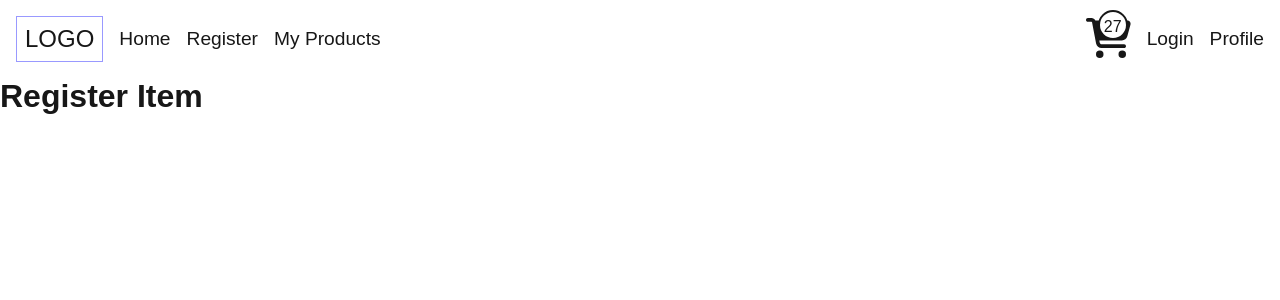
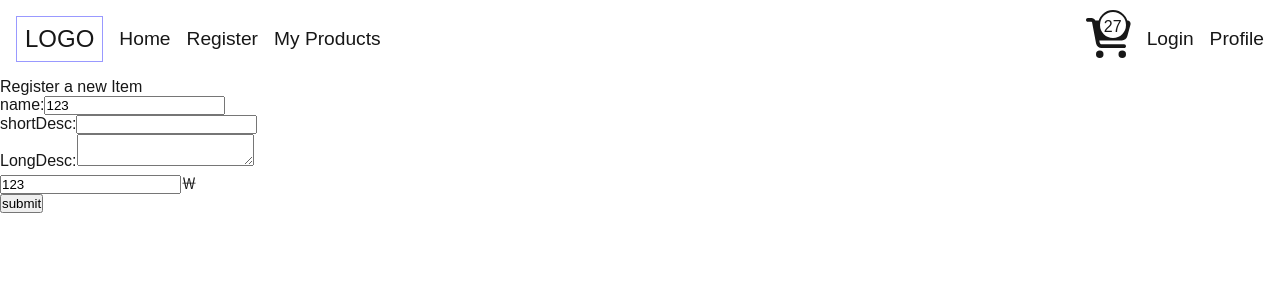
Before and after one commit to KooBonchan/next-test-shop, a Next.js app: page /register-item in a window 1280 px wide. Shown: the top 300 px of the page. Built offline with nearby package versions, Linux system fonts and the light colour scheme; a web font is replaced by a local one.

Commit message:
Feature: item register template, Diagram: ERD

```diff
--- a/src/app/my-item/page.tsx
+++ b/src/app/my-item/page.tsx
@@ -1,3 +1,7 @@
 export default function MyItemPage() {
-  return (<>MY ITEM</>);
+  return (
+  <>
+  MY ITEM
+  </>
+  );
 }
--- a/src/app/register-item/page.tsx
+++ b/src/app/register-item/page.tsx
@@ -1,7 +1,30 @@
+import Form from "next/form";
+
 export default function Page(){
+  const handleSubmit = async () => {
+    'use server';
+  };
+
+
   return (
     <>
-    <h1>Register Item</h1>
+
+    <Form action={handleSubmit}>
+      <div>
+        Register a new Item
+      </div>
+      <label htmlFor="name">name:</label>
+      <input type="text" name="name" id="name" defaultValue={"123"}/><br />
+
+      <label htmlFor="name">shortDesc:</label>
+      <input type="text" name="shortDesc" id="shortDesc" /><br />
+      <label htmlFor="name">LongDesc:</label>
+      <textarea name="longDesc" id="longDesc"></textarea><br />
+      <input type="number" name="price" id="price" defaultValue={123} />￦<br />
+
+      <button>submit</button>
+    </Form>
+
     </>
   );
 }
```
Also changed, not shown: diagram/erd.png (added).
